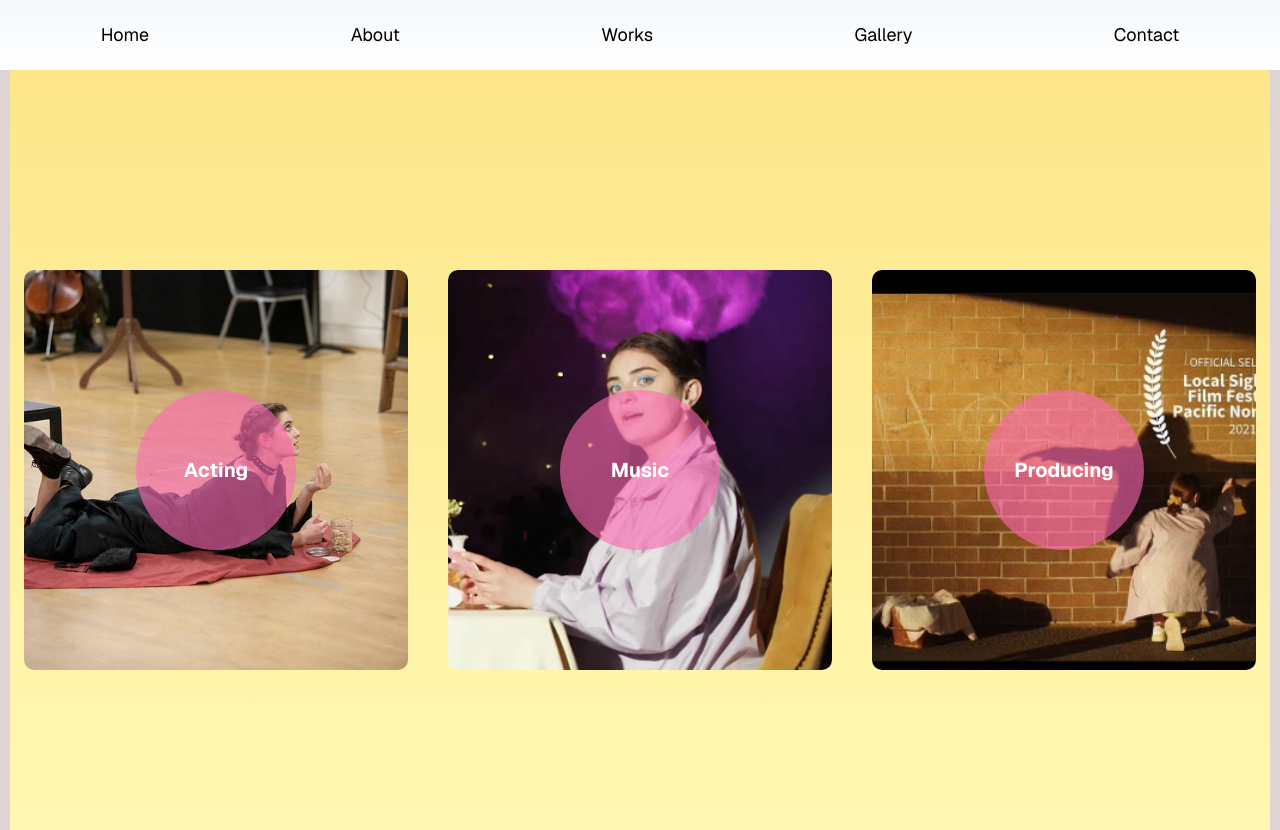
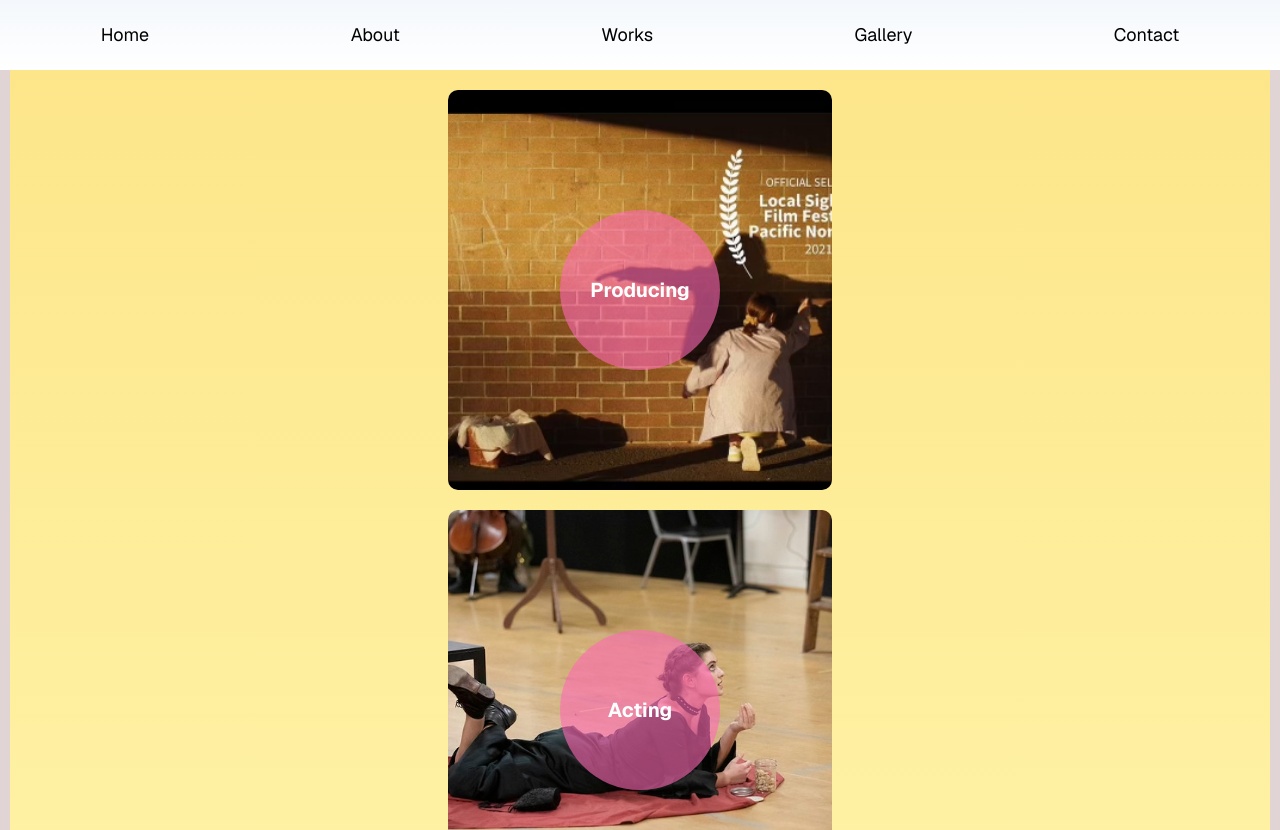
Before and after one commit to kjaneczek9/blog-style, a Next.js app: page /work in a window 1280 px wide. Shown: the top 830 px of the page. Built offline with nearby package versions, Linux system fonts and the light colour scheme.

Commit message:
im so hungry and I give up

```diff
--- a/app/(routes)/contact/page.tsx
+++ b/app/(routes)/contact/page.tsx
@@ -20,8 +20,6 @@
             </div>
         </div>
 
-
-
     </section>
     </div>
   );
--- a/app/(routes)/work/page.tsx
+++ b/app/(routes)/work/page.tsx
@@ -3,10 +3,12 @@
 
 export default function Page() {
   return (
-    <section className="flex justify-center items-center mb-20 mt-40 page-wrapper-home">
-      <PageLink thumbnailPath='/seagull3.png' title='Acting' pageLink='/work/acting'/>
-      <PageLink thumbnailPath='/music.png' title='Music' pageLink='/work/music'/>
-      <PageLink thumbnailPath='/produce.png' title='Producing' pageLink='/work/producing'/>
+    <section className='relative flex justify-center items-center page-wrapper-home'>
+      <div className="flex-col justify-center items-center">
+        <PageLink thumbnailPath='/produce.png' title='Producing' pageLink='/work/producing'/>
+        <PageLink thumbnailPath='/seagull3.png' title='Acting' pageLink='/work/acting'/>
+        <PageLink thumbnailPath='/music.png' title='Music' pageLink='/work/music'/>
+      </div>
     </section>
   );
 }
```
